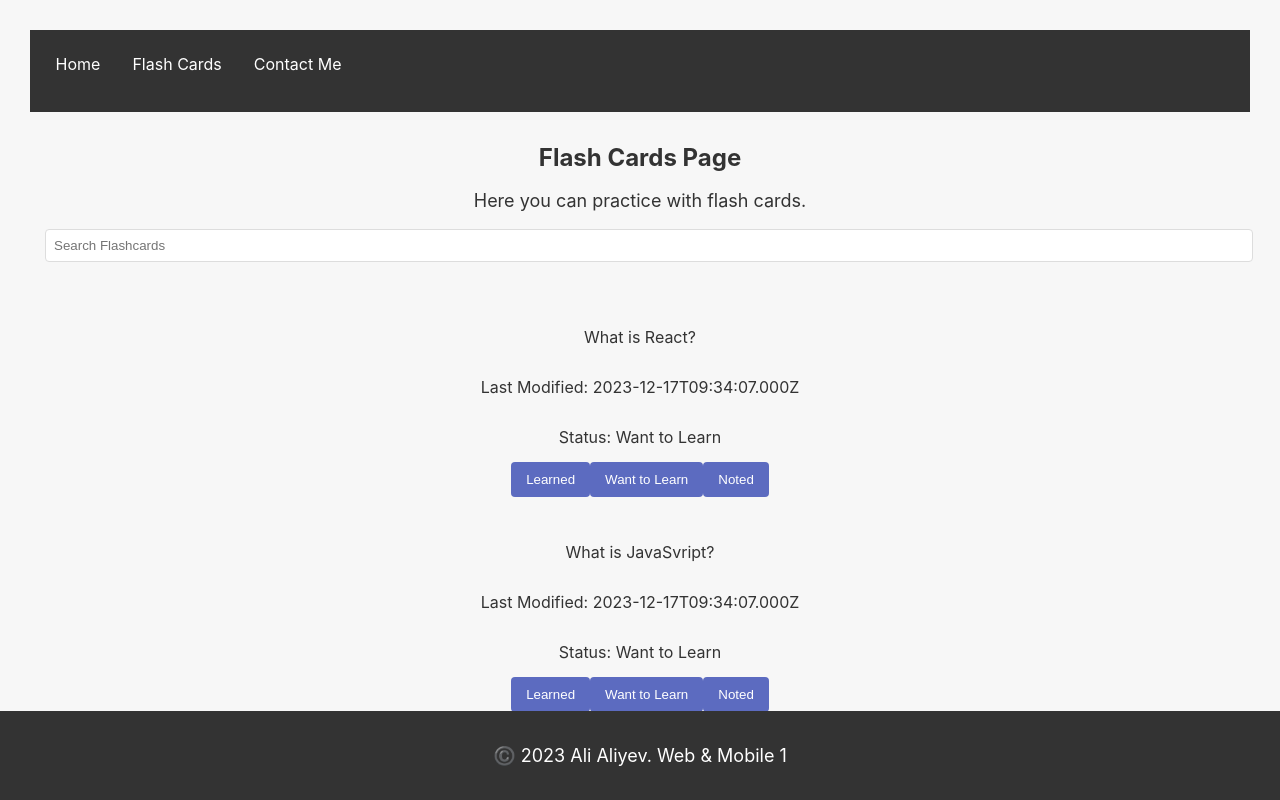
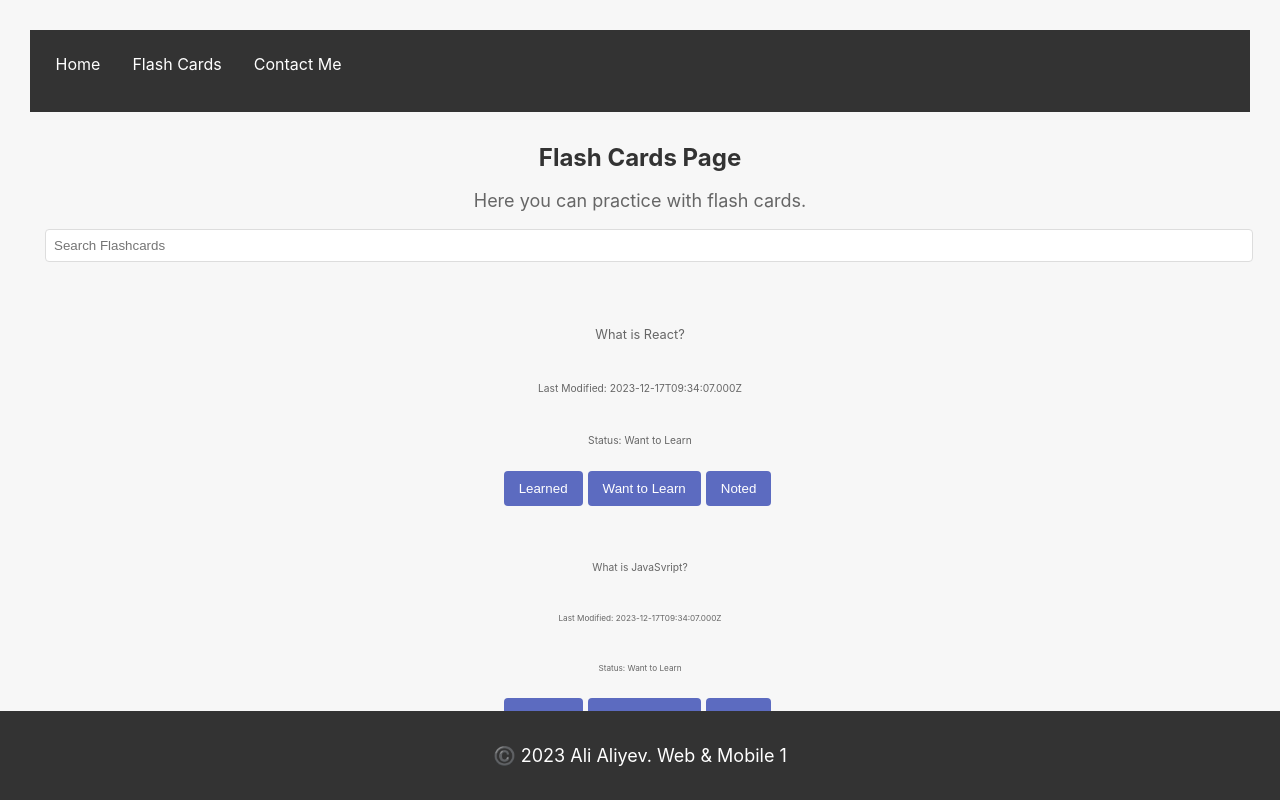
Before and after one commit to aaliyevv/web-3, a React (Create React App) app: page /flash-cards in a window 1280 px wide. Shown: the top 800 px of the page. Built offline with nearby package versions, Linux system fonts and the light colour scheme.

Commit message:
Upgraded the style of the Flash Cards Page and Flash Card Component by creating 2 new CSS files for each of them.

```diff
--- a/public/index.html
+++ b/public/index.html
@@ -2,22 +2,12 @@
 <html lang="en">
   <head>
     <meta charset="utf-8" />
-    <link rel="icon" href="%PUBLIC_URL%/favicon.ico" />
     <meta name="viewport" content="width=device-width, initial-scale=1" />
     <meta name="theme-color" content="#000000" />
-    <meta
-      name="description"
-      content="Web site created using create-react-app"
-    />
-    <link rel="apple-touch-icon" href="%PUBLIC_URL%/logo192.png" />
-
-    <link rel="manifest" href="%PUBLIC_URL%/manifest.json" />
 
     <title>React App</title>
   </head>
   <body>
-    <noscript>You need to enable JavaScript to run this app.</noscript>
-    <div id="root"></div>
-
+        <div id="root"></div>
   </body>
 </html>
--- /dev/null
+++ b/src/FlashCard.css
@@ -0,0 +1,22 @@
+  div > div {
+    margin-bottom: 10px;
+  }
+
+  div > div:nth-child(2), div > div:nth-child(3) {
+    font-size: 0.8em;
+    color: #666;
+  }
+
+  button {
+    margin-right: 5px;
+    padding: 5px 10px;
+    border: none;
+    border-radius: 4px;
+    background-color: #5C6BC0;
+    color: white;
+    cursor: pointer;
+  }
+
+  button:hover {
+    background-color: #3949AB;
+  }
--- a/src/FlashCard.js
+++ b/src/FlashCard.js
@@ -1,4 +1,5 @@
 import React, { useState } from 'react';
+import './FlashCard.css';
 
 function FlashCard({ card, onStatusChange }) {
   const [isFlipped, setIsFlipped] = useState(false);
--- /dev/null
+++ b/src/FlashCardsPage.css
@@ -0,0 +1,26 @@
+div {
+    text-align: center;
+    padding: 20px;
+  }
+
+  h1 {
+    color: #333;
+  }
+
+  p {
+    color: #666;
+  }
+
+  input[type="text"] {
+    width: 50%;
+    padding: 10px;
+    margin-bottom: 20px;
+    border-radius: 4px;
+    border: 1px solid #ddd;
+  }
+
+div > div {
+    display: flex;
+    justify-content: center;
+    flex-wrap: wrap;
+  }
```
